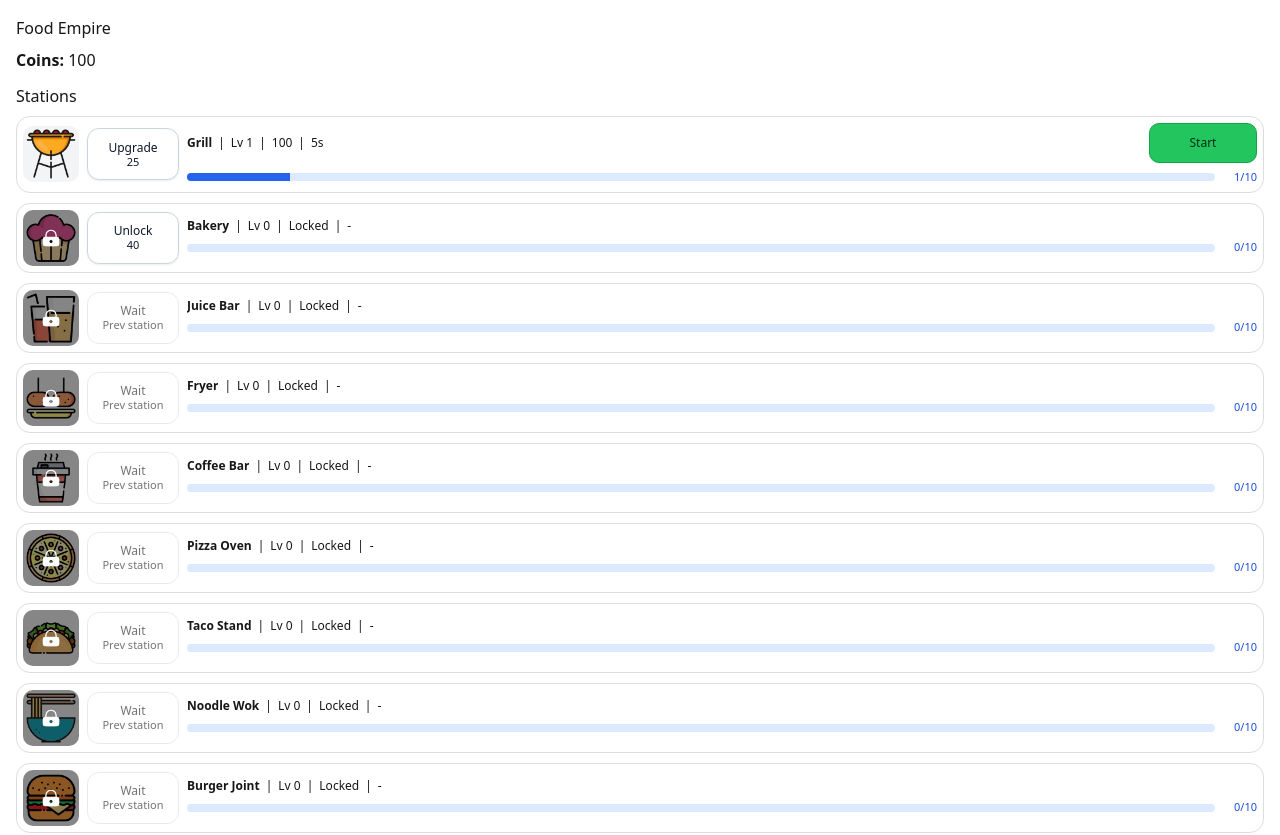
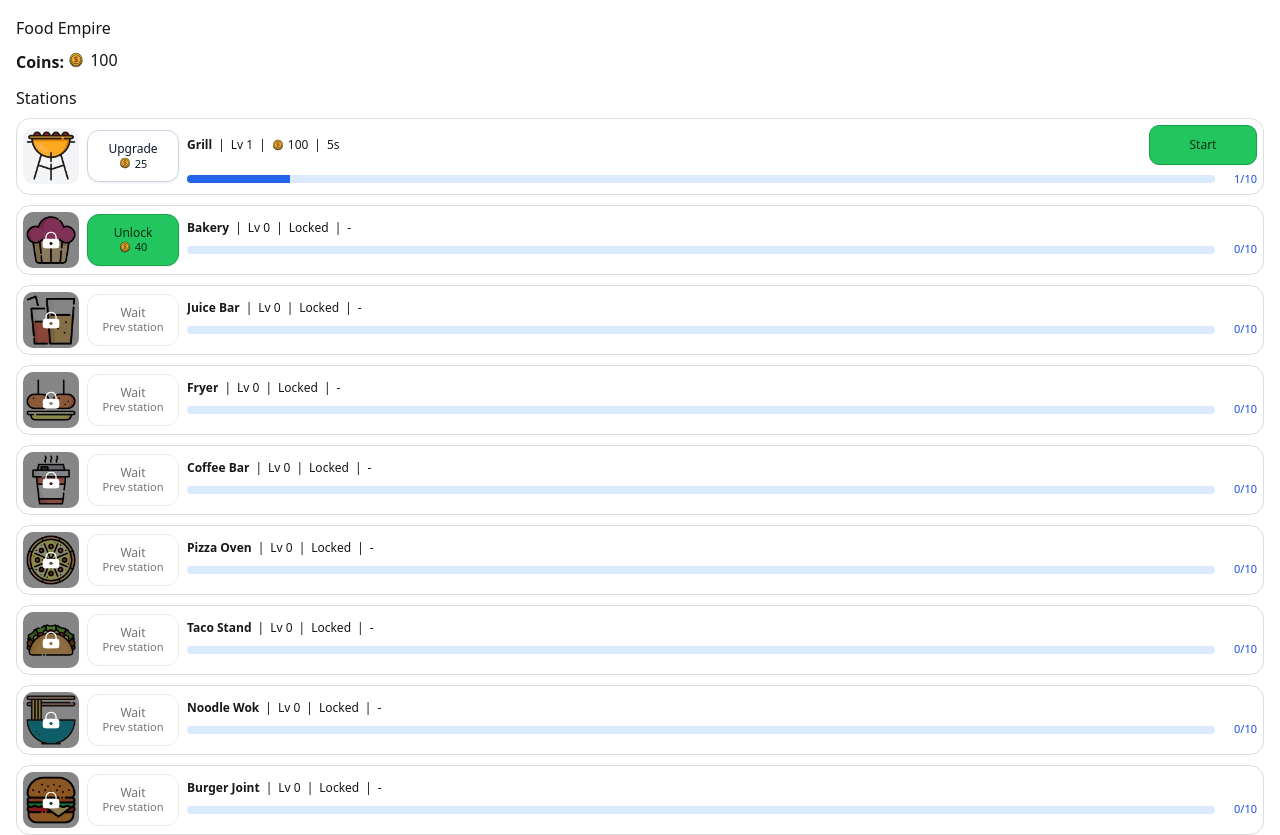
Before and after one commit to AleixRisco/FoodEmpire, a Next.js app in the folder apps/web/: page / in a window 1280 px wide. Shown: the top 835 px of the page. Built offline with nearby package versions, Linux system fonts and the light colour scheme.

Commit message:
Add Icon Coin

```diff
--- a/apps/web/src/app/page.tsx
+++ b/apps/web/src/app/page.tsx
@@ -200,7 +200,7 @@ export default function Home() {
               maxLevel={stationConfig.levels.length}
               productionLabel={currentLevel ? formatGameNumber(currentLevel.coinsReward) : "-"}
               timeLabel={currentLevel ? `${currentLevel.productionSeconds}s` : "-"}
-              collectLabel={station.stored > 0 ? `Collect ${formatGameNumber(station.stored)}` : ""}
+              collectAmountLabel={station.stored > 0 ? formatGameNumber(station.stored) : ""}
               isProducing={station.isProducing}
               remainingSeconds={remainingSeconds}
               progressPercent={progressPercent}
@@ -220,6 +220,7 @@ export default function Home() {
                     : formatGameNumber(nextLevel.cost)
                   : "level"
               }
+              showUpgradeCoinIcon={nextLevel !== undefined && !isBlockedByPrevious}
               canUpgrade={nextLevel !== undefined && !isBlockedByPrevious && state.coins >= nextLevel.cost}
               showLockedOverlay={station.level === 0}
               onUpgrade={() => onUpgrade(station.id)}
--- a/apps/web/src/components/StationCard.tsx
+++ b/apps/web/src/components/StationCard.tsx
@@ -11,12 +11,13 @@ type StationCardProps = {
   maxLevel: number;
   productionLabel: string;
   timeLabel: string;
-  collectLabel: string;
+  collectAmountLabel: string;
   isProducing: boolean;
   remainingSeconds: number;
   progressPercent: number;
   upgradeTitle: string;
   upgradeCostLabel: string;
+  showUpgradeCoinIcon: boolean;
   canUpgrade: boolean;
   showLockedOverlay: boolean;
   onUpgrade: () => void;
@@ -31,12 +32,13 @@ export function StationCard({
   maxLevel,
   productionLabel,
   timeLabel,
-  collectLabel,
+  collectAmountLabel,
   isProducing,
   remainingSeconds,
   progressPercent,
   upgradeTitle,
   upgradeCostLabel,
+  showUpgradeCoinIcon,
   canUpgrade,
   showLockedOverlay,
   onUpgrade,
@@ -44,8 +46,9 @@ export function StationCard({
   onCollect,
 }: StationCardProps) {
   const isLocked = level === 0;
-  const isReadyToCollect = collectLabel !== "";
+  const isReadyToCollect = collectAmountLabel !== "";
   const levelProgressPercent = maxLevel > 0 ? Math.min(100, (level / maxLevel) * 100) : 0;
+  const isUnlockAction = upgradeTitle === "Unlock";
 
   return (
     <li style={{ listStyle: "none", marginBottom: 10 }}>
@@ -107,9 +110,9 @@ export function StationCard({
             height: 52,
             padding: 8,
             borderRadius: 12,
-            border: canUpgrade ? "1px solid #cbd5e1" : "1px solid #ddd",
-            background: canUpgrade ? "#ffffff" : "transparent",
-            color: canUpgrade ? "#0f172a" : "inherit",
+            border: canUpgrade ? (isUnlockAction ? "1px solid #16a34a" : "1px solid #cbd5e1") : "1px solid #ddd",
+            background: canUpgrade ? (isUnlockAction ? "#22c55e" : "#ffffff") : "transparent",
+            color: canUpgrade ? (isUnlockAction ? "#052e16" : "#0f172a") : "inherit",
             boxShadow: canUpgrade ? "0 1px 2px rgba(15, 23, 42, 0.08)" : "none",
             fontSize: 12,
             opacity: canUpgrade ? 1 : 0.6,
@@ -122,7 +125,19 @@ export function StationCard({
           }}
         >
           <span>{upgradeTitle}</span>
-          <span style={{ fontSize: 11 }}>{upgradeCostLabel}</span>
+          <span style={{ fontSize: 11, display: "inline-flex", alignItems: "center", gap: 4 }}>
+            {showUpgradeCoinIcon && (
+              <Image
+                src={`${basePath}/ui/icons/coin.webp`}
+                alt=""
+                aria-hidden="true"
+                width={12}
+                height={12}
+                style={{ display: "block", borderRadius: 999 }}
+              />
+            )}
+            <span>{upgradeCostLabel}</span>
+          </span>
         </button>
 
         <div
@@ -152,7 +167,19 @@ export function StationCard({
               <span>|</span>
               <span>Lv {level}</span>
               <span>|</span>
-              <span>{isLocked ? "Locked" : productionLabel}</span>
+              <span style={{ display: "inline-flex", alignItems: "center", gap: 4 }}>
+                {!isLocked && (
+                  <Image
+                    src={`${basePath}/ui/icons/coin.webp`}
+                    alt=""
+                    aria-hidden="true"
+                    width={12}
+                    height={12}
+                    style={{ display: "block", borderRadius: 999 }}
+                  />
+                )}
+                <span>{isLocked ? "Locked" : productionLabel}</span>
+              </span>
               <span>|</span>
               <span>{isLocked ? "-" : timeLabel}</span>
             </div>
@@ -226,7 +253,18 @@ export function StationCard({
                     fontSize: 12,
                   }}
                 >
-                  {collectLabel}
+                  <span style={{ display: "inline-flex", alignItems: "center", gap: 4 }}>
+                    <span>Collect</span>
+                    <Image
+                      src={`${basePath}/ui/icons/coin.webp`}
+                      alt=""
+                      aria-hidden="true"
+                      width={14}
+                      height={14}
+                      style={{ display: "block", borderRadius: 999 }}
+                    />
+                    <span>{collectAmountLabel}</span>
+                  </span>
                 </button>
               )}
             </div>
--- a/apps/web/src/components/TopBar.tsx
+++ b/apps/web/src/components/TopBar.tsx
@@ -1,4 +1,8 @@
 "use client";
+
+import Image from "next/image";
+
+const basePath = process.env.NEXT_PUBLIC_BASE_PATH ?? "";
 
 type TopBarProps = {
   coinsLabel: string;
@@ -7,7 +11,18 @@ type TopBarProps = {
 export function TopBar({ coinsLabel }: TopBarProps) {
   return (
     <div style={{ marginBottom: 12 }}>
-      <b>Coins:</b> {coinsLabel}
+      <b>Coins:</b>{" "}
+      <span style={{ display: "inline-flex", alignItems: "center", gap: 6 }}>
+        <Image
+          src={`${basePath}/ui/icons/coin.webp`}
+          alt=""
+          aria-hidden="true"
+          width={16}
+          height={16}
+          style={{ display: "block", borderRadius: 999 }}
+        />
+        <span>{coinsLabel}</span>
+      </span>
     </div>
   );
 }
```
Also changed, not shown: apps/web/public/ui/icons/coin.webp (added).
